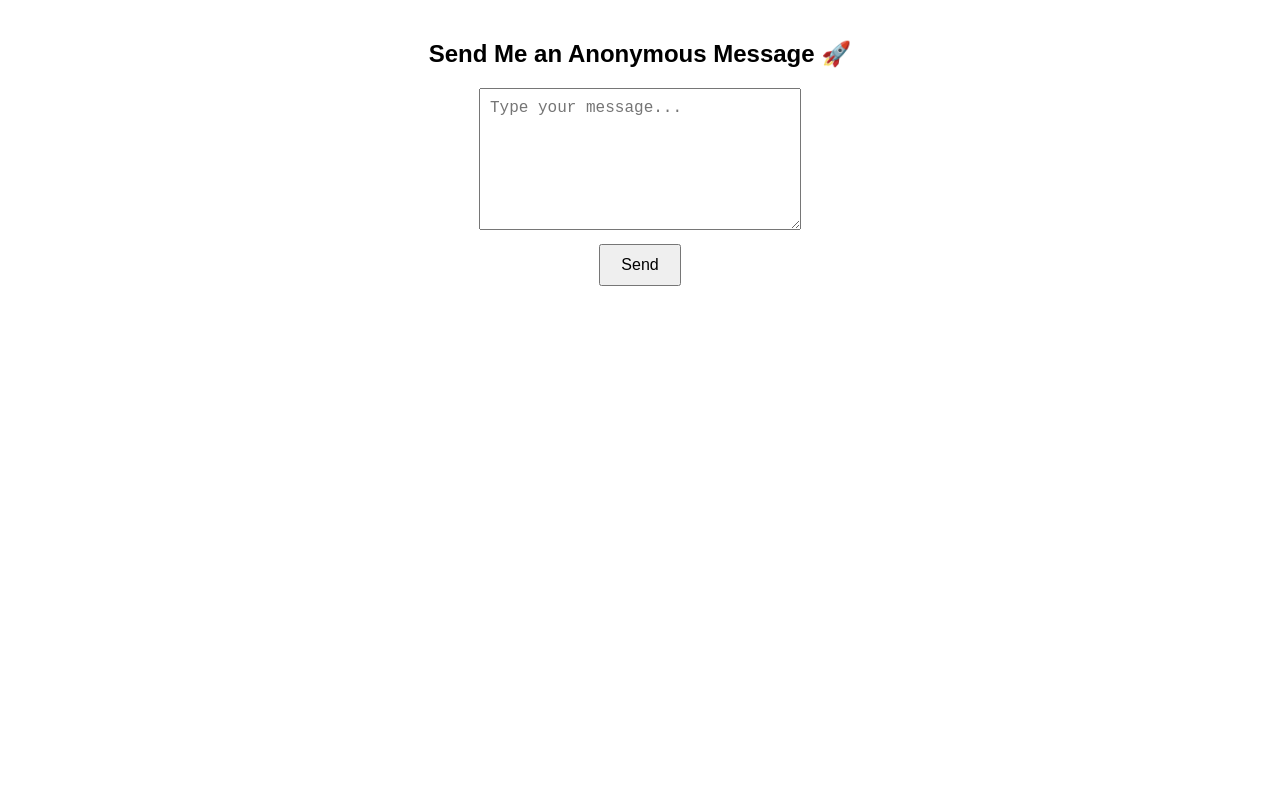
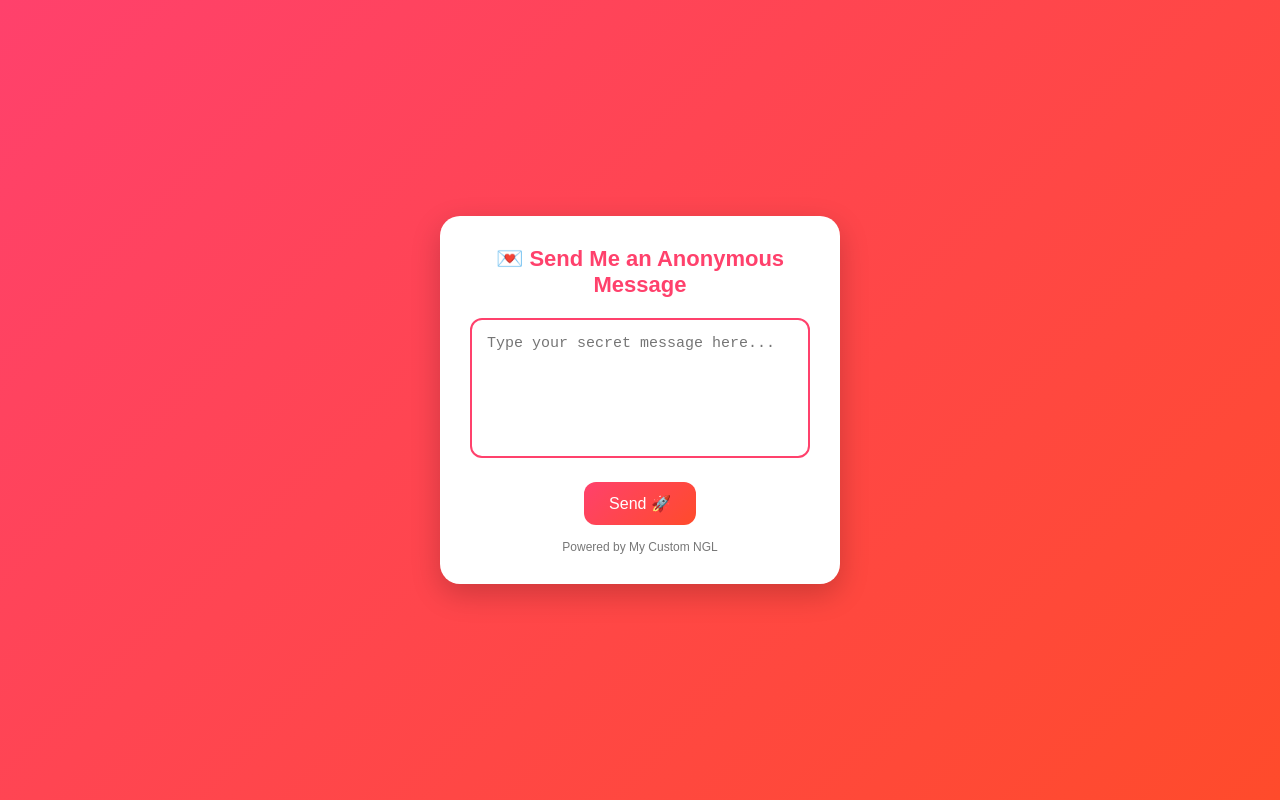
Before and after one commit to binodopall-cpu/NGL, a plain HTML site: page index.html in a window 1280 px wide. Drawn offline with Linux system fonts and the light colour scheme.

Commit message:
Update index.html

```diff
--- a/index.html
+++ b/index.html
@@ -1,19 +1,99 @@
 <!DOCTYPE html>
-<html>
+<html lang="en">
 <head>
   <meta charset="UTF-8">
+  <meta name="viewport" content="width=device-width, initial-scale=1.0">
   <title>Send Anonymous Message</title>
   <style>
-    body { font-family: Arial, sans-serif; text-align: center; margin: 40px; }
-    textarea { width: 300px; height: 120px; padding: 10px; font-size: 16px; }
-    button { margin-top: 10px; padding: 10px 20px; font-size: 16px; cursor: pointer; }
+    /* Reset */
+    * {
+      margin: 0;
+      padding: 0;
+      box-sizing: border-box;
+    }
+
+    body {
+      font-family: "Poppins", sans-serif;
+      background: linear-gradient(135deg, #ff416c, #ff4b2b);
+      height: 100vh;
+      display: flex;
+      align-items: center;
+      justify-content: center;
+      color: #fff;
+    }
+
+    .container {
+      background: #fff;
+      color: #333;
+      padding: 30px;
+      border-radius: 20px;
+      width: 90%;
+      max-width: 400px;
+      text-align: center;
+      box-shadow: 0 10px 30px rgba(0, 0, 0, 0.2);
+      animation: fadeIn 1s ease-in-out;
+    }
+
+    .container h2 {
+      font-size: 22px;
+      margin-bottom: 20px;
+      color: #ff416c;
+    }
+
+    textarea {
+      width: 100%;
+      height: 140px;
+      padding: 15px;
+      border-radius: 12px;
+      border: 2px solid #ff416c;
+      outline: none;
+      font-size: 15px;
+      resize: none;
+      transition: 0.3s;
+    }
+
+    textarea:focus {
+      border-color: #ff4b2b;
+      box-shadow: 0 0 8px rgba(255, 75, 43, 0.4);
+    }
+
+    button {
+      margin-top: 20px;
+      padding: 12px 25px;
+      background: linear-gradient(135deg, #ff416c, #ff4b2b);
+      border: none;
+      border-radius: 12px;
+      color: #fff;
+      font-size: 16px;
+      cursor: pointer;
+      transition: 0.3s;
+    }
+
+    button:hover {
+      opacity: 0.9;
+      transform: scale(1.05);
+    }
+
+    @keyframes fadeIn {
+      from { opacity: 0; transform: translateY(20px); }
+      to { opacity: 1; transform: translateY(0); }
+    }
+
+    footer {
+      margin-top: 15px;
+      font-size: 12px;
+      color: #777;
+    }
   </style>
 </head>
 <body>
-  <h2>Send Me an Anonymous Message 🚀</h2>
-  <form action="https://ngl-worker.binodopall.workers.dev" method="GET">
-    <textarea name="message" placeholder="Type your message..."></textarea><br>
-    <button type="submit">Send</button>
-  </form>
+  <div class="container">
+    <h2>💌 Send Me an Anonymous Message</h2>
+    <form action="https://ngl-worker.binodopall.workers.dev" method="GET">
+      <textarea name="message" placeholder="Type your secret message here..."></textarea><br>
+      <button type="submit">Send 🚀</button>
+    </form>
+    <footer>Powered by My Custom NGL</footer>
+  </div>
 </body>
 </html>
```
